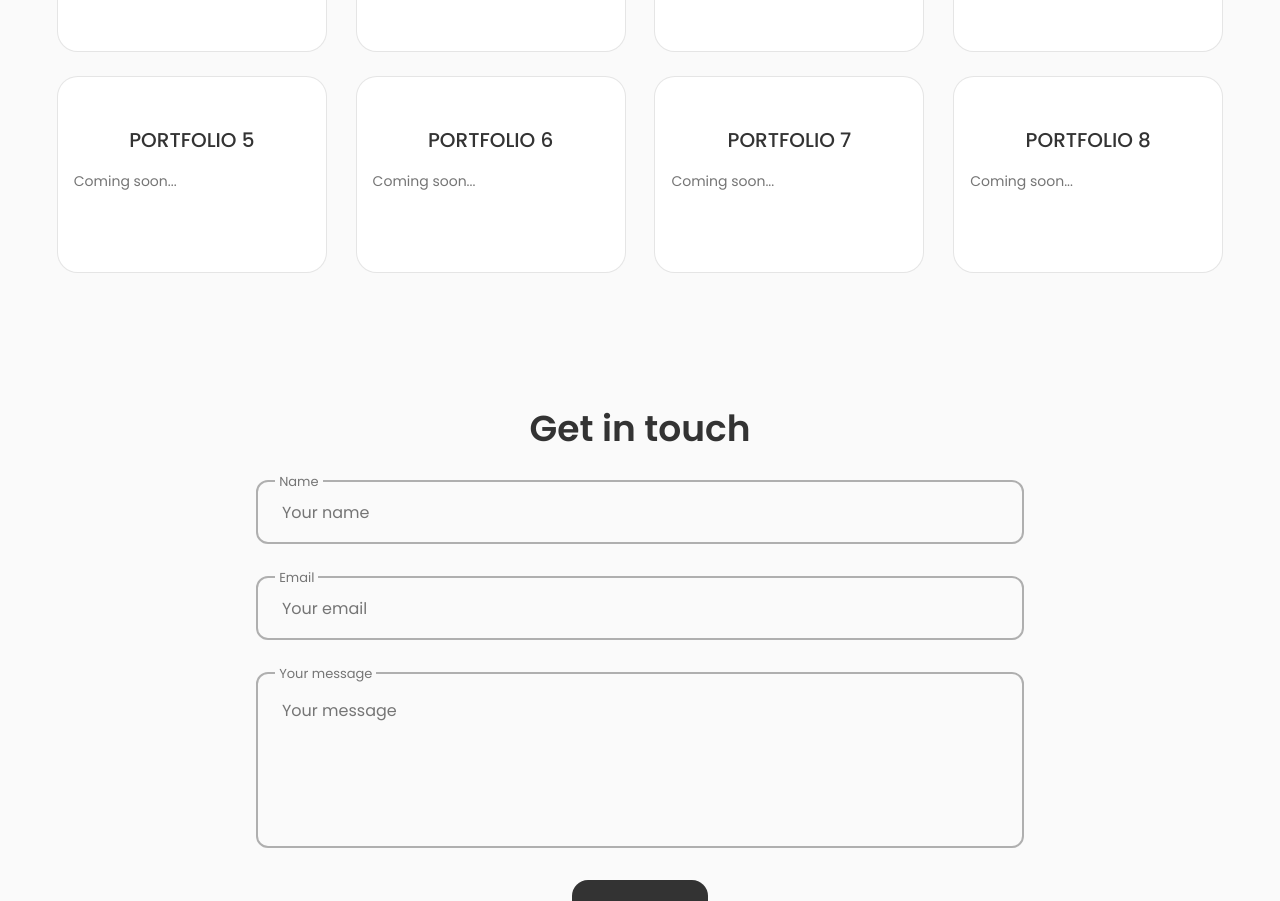
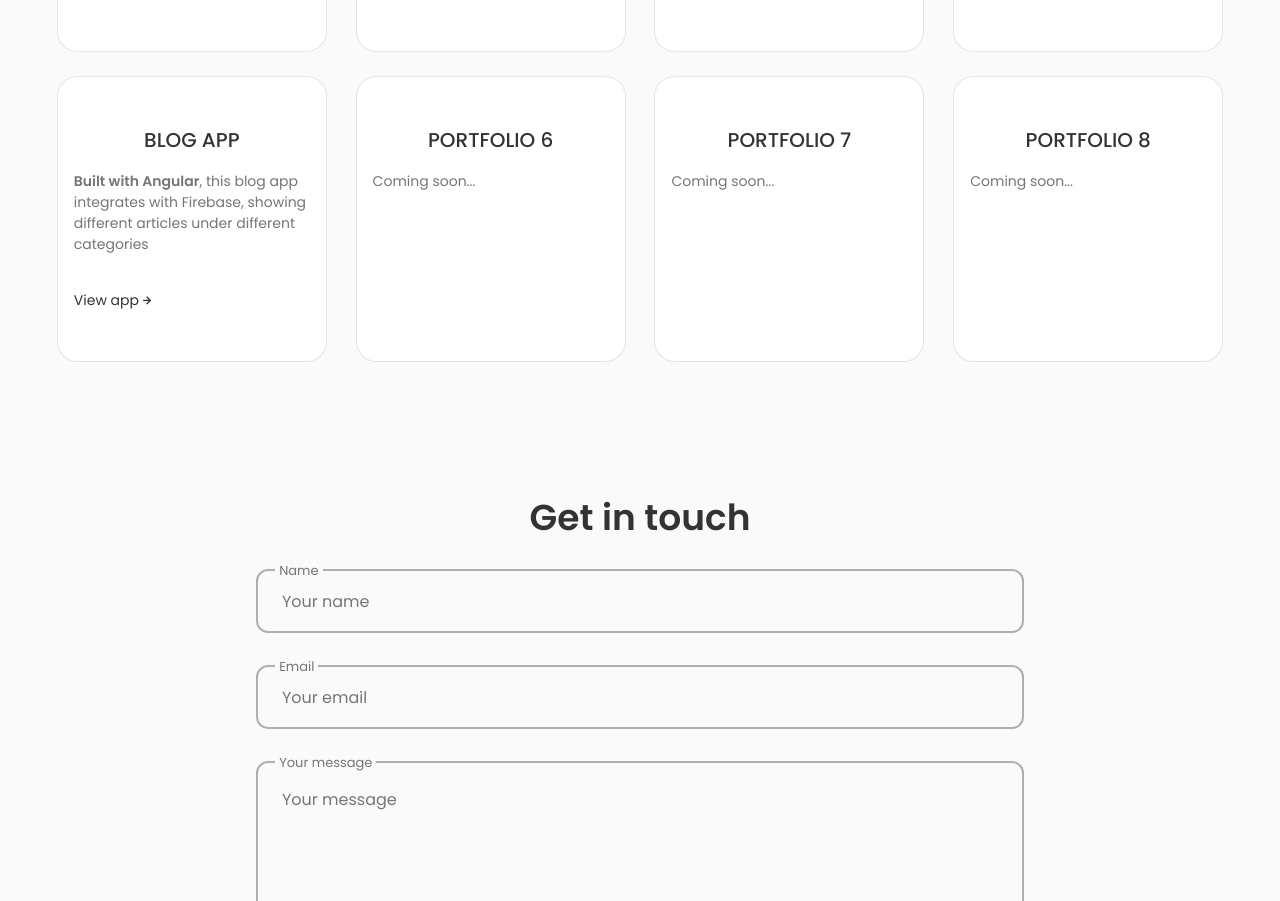
Before and after one commit to Fred-Michael/portfolio-app, a React (Create React App) app: page / in a window 1280 px wide. Shown: the part 1560-2461 px from the top of the page. Built offline with nearby package versions, Linux system fonts and the light colour scheme.

Commit message:
blog app addition

```diff
--- a/src/components/portfolio/Portfolio.jsx
+++ b/src/components/portfolio/Portfolio.jsx
@@ -36,8 +36,10 @@ const Portfolio = () => {
                 </div>
 
                 <div className="services_content">
-                    <h3 className="services_title">PORTFOLIO 5</h3>
-                    <p className="services_modal-description">Coming soon...</p>
+                    <h3 className="services_title">BLOG APP</h3>
+                    <p className="services_modal-description"><b>Built with Angular</b>, this blog app integrates with Firebase, showing different articles under different categories</p>
+
+                    <a href='https://freddie-blog-base.web.app/' target='_blank' rel='noopener noreferrer' className='services_button'>View app <i className='uil uil-arrow-right services_button-icon'></i></a>
                 </div>
 
                 <div className="services_content">
```
